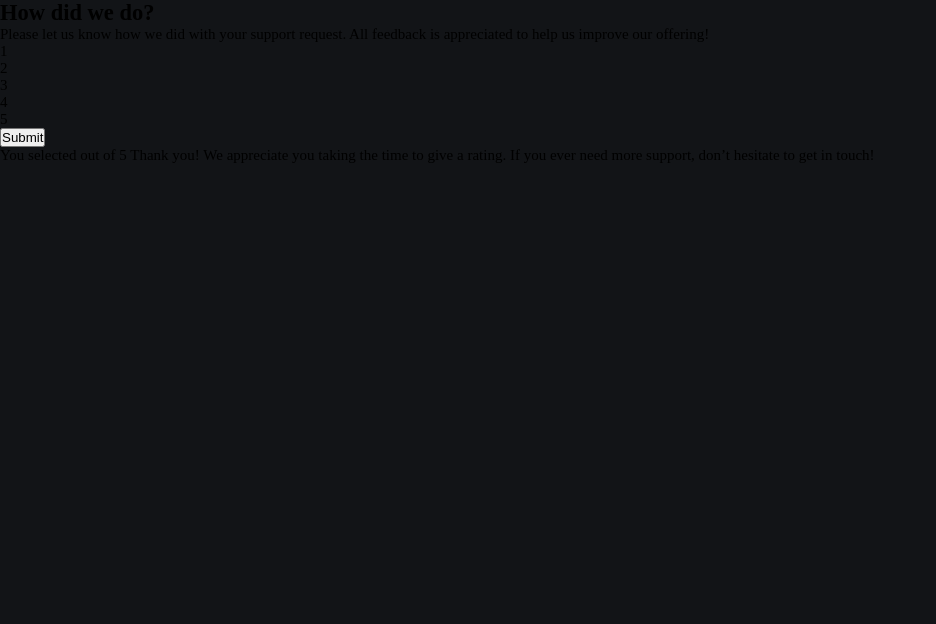
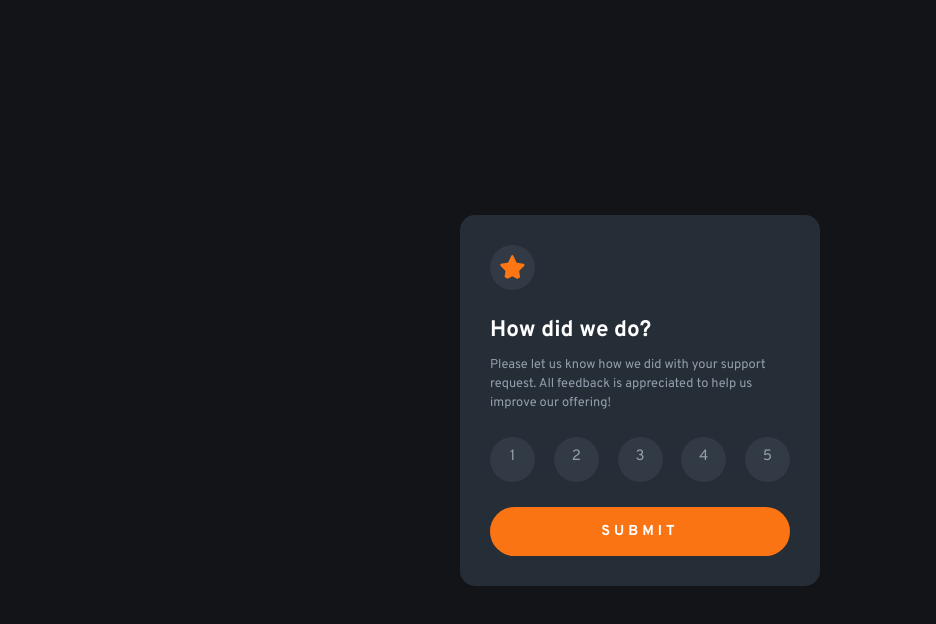
Before and after one commit to takeshi2030/Front-End-Challenge-4, a plain HTML site: page interactive-rating-component-main/index.html in a window 1280 px wide. Shown: the whole page, without its empty margins (0-936 px from the left). Drawn offline with Linux system fonts and the light colour scheme.

Commit message:
layout desktop

```diff
--- a/interactive-rating-component-main/css/style.css
+++ b/interactive-rating-component-main/css/style.css
@@ -4,9 +4,86 @@
     margin: 0;
     padding: 0;
     box-sizing: border-box;
+    font-family: 'Overpass', sans-serif;
 }
 
 body {
     font-size: 15px;
     background-color: hsl(216, 12%, 8%);
 }
+
+.container {
+    max-width: 360px;
+    margin: 0 auto;
+    display: flex;
+    align-items: center;
+    height: 100vh;
+}
+
+.card {
+    width: 100%;
+    background-color: hsl(213, 19%, 18%);
+    padding: 30px;
+    border-radius: 15px;
+}
+
+.card img{
+    width: 45px;
+    height: 45px;
+    padding: 10px;
+    border-radius: 50%;
+    text-align: center;
+    background-color: hsl(213, 17%, 23%);
+}
+
+.card h2{
+    color: #fff;
+    padding: 20px 0 10px 0;
+}
+
+.card span{
+    color: hsl(217, 12%, 63%);
+    font-size: 0.8rem;
+}
+
+.card ul{
+    width: 100%;
+    display: flex;
+    justify-content: space-between;
+    list-style-type: none;
+    padding: 25px 0;
+}
+
+.card ul li{
+    width: 45px;
+    height: 45px;
+    padding: 10px;
+    border-radius: 50%;
+    text-align: center;
+    color: hsl(217, 12%, 63%);
+    background-color: hsl(213, 17%, 23%);
+}
+
+.card button{
+    width: 100%;
+    background-color: hsl(25, 97%, 53%);
+    color: #fff;
+    border: none;
+    border-radius: 38px;
+    padding: 15px 0;
+    font-size: 0.9rem;
+    letter-spacing: 4px;
+    font-weight: 700;
+}
+
+.card button:hover{
+    background-color: hsl(25, 96%, 44%);
+}
+
+/*
+- White: hsl(0, 0%, 100%)
+- Light Grey: hsl(217, 12%, 63%)
+- Medium Grey: hsl(216, 12%, 54%)
+- Dark Blue: hsl(213, 19%, 18%)
+- Very Dark Blue: hsl(216, 12%, 8%)
+*/
--- a/interactive-rating-component-main/index.html
+++ b/interactive-rating-component-main/index.html
@@ -16,10 +16,11 @@
 
   <!-- Rating state start -->
 
-  <div class="container">
-    <div class="main">
+  <main class="container">
+    <div class="card">
+      <img src="images/icon-star.svg" alt="icon-star">
       <h2>How did we do?</h2>
-    <p>Please let us know how we did with your support request. All feedback is appreciated to help us improve our offering!</p>
+      <span>Please let us know how we did with your support request. All feedback is appreciated to help us improve our offering!</span>
         <ul>
           <li>1</li>
           <li>2</li>
@@ -27,20 +28,20 @@
           <li>4</li>
           <li>5</li>
         </ul>
-    <button>Submit</button>
+      <button>SUBMIT</button>
     </div>
-  </div>
+  </main>
 
   <!-- Rating state end -->
 
   <!-- Thank you state start -->
 
-  You selected <!-- Add rating here --> out of 5
+  <!--You selected  Add rating here  out of 5 -->
 
-  Thank you!
+<!--  Thank you!
 
   We appreciate you taking the time to give a rating. If you ever need more support,
-  don’t hesitate to get in touch!
+  don’t hesitate to get in touch!-->
 
   <!-- Thank you state end -->
 
```
Lines whose indentation alone changed are shown as unchanged.
